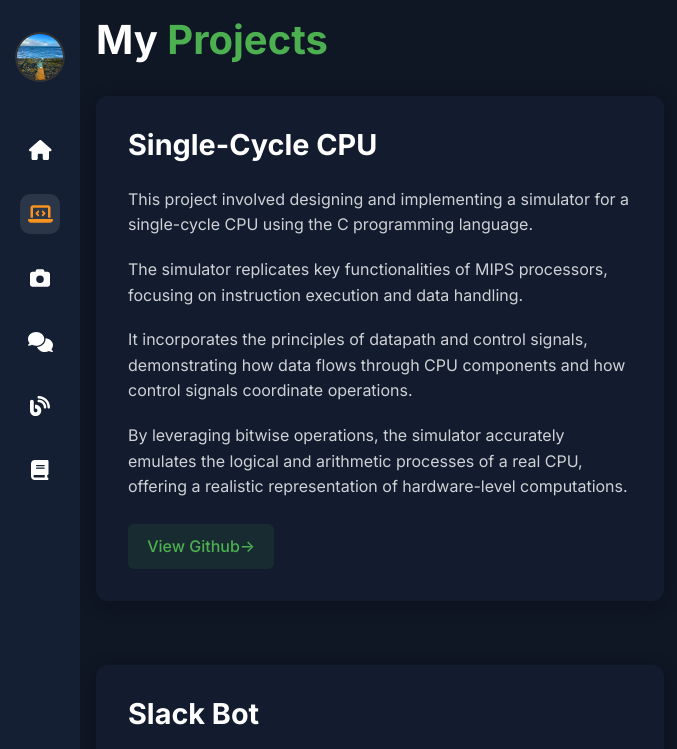
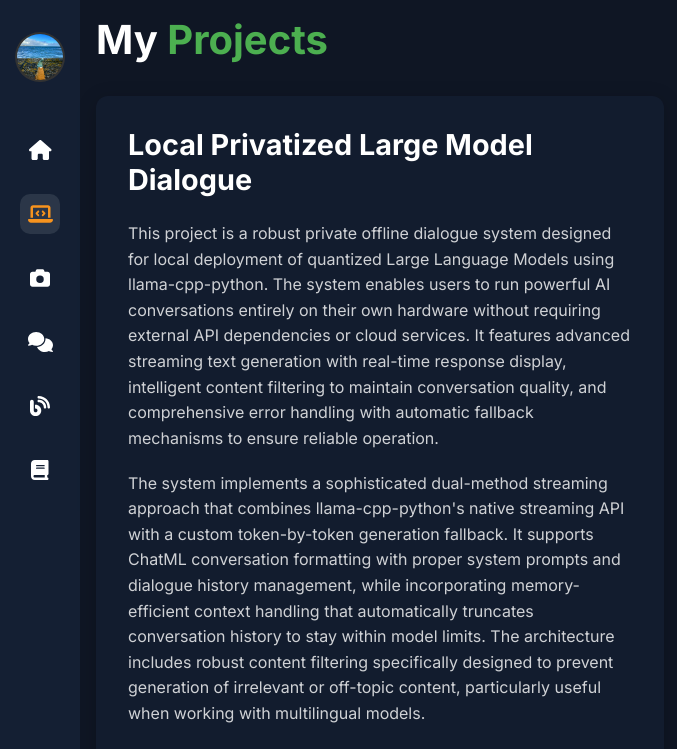
Before and after one commit to WillyOwl/personal_website, a React (Vite) app: page /projects in a window 1280 px wide. Shown: the top 749 px of the page, without its empty margins (0-677 px from the left). Built offline with nearby package versions, Linux system fonts and the light colour scheme; the HTML template or start-up script is replaced by a standard one.

Commit message:
Update the recent project

```diff
--- a/src/pages/ProjectsPage.tsx
+++ b/src/pages/ProjectsPage.tsx
@@ -95,23 +95,19 @@ const ProjectsPage: React.FC = () => {
           <ProjectCard>
             <ProjectHeader>
 
-              <ProjectTitle>Single-Cycle CPU</ProjectTitle>
+              <ProjectTitle>Local Privatized Large Model Dialogue</ProjectTitle>
               <ProjectDescription>
                 <p>
-                  This project involved designing and implementing a simulator for a single-cycle CPU using the C programming language.
+                This project is a robust private offline dialogue system designed for local deployment of quantized Large Language Models using llama-cpp-python. The system enables users to run powerful AI conversations entirely on their own hardware without requiring external API dependencies or cloud services. It features advanced streaming text generation with real-time response display, intelligent content filtering to maintain conversation quality, and comprehensive error handling with automatic fallback mechanisms to ensure reliable operation.
                 </p>
                 <p>
-                  The simulator replicates key functionalities of MIPS processors, focusing on instruction execution and data handling.
+                The system implements a sophisticated dual-method streaming approach that combines llama-cpp-python's native streaming API with a custom token-by-token generation fallback. It supports ChatML conversation formatting with proper system prompts and dialogue history management, while incorporating memory-efficient context handling that automatically truncates conversation history to stay within model limits. The architecture includes robust content filtering specifically designed to prevent generation of irrelevant or off-topic content, particularly useful when working with multilingual models.
                 </p>
                 <p>
-                  It incorporates the principles of datapath and control signals, demonstrating how data flows through CPU components and how control signals coordinate operations.
-                </p>
-                <p>
-                  By leveraging bitwise operations, the simulator accurately emulates the logical and arithmetic processes of a real CPU,
-                  offering a realistic representation of hardware-level computations.
+                The tech stack consists of Python for core development, llama-cpp-python for model inference and GPU acceleration, and support for GGUF quantized models from popular families including Qwen, LLaMA, Mistral, and OpenChat. The system offers flexible configuration options for temperature control, context size adjustment, and GPU layer offloading, making it adaptable to various hardware configurations from modest laptops to high-performance workstations. This privacy-first approach ensures complete data sovereignty while delivering sophisticated AI assistance capabilities.
                 </p>
               </ProjectDescription>
-              <ProjectButton href="https://github.com/WillyOwl/SE230-231-Computer-Organization/tree/main/Lab/1st%20lab" target="_blank" rel="noopener noreferrer">
+              <ProjectButton href="https://github.com/WillyOwl/Local_LLM" target="_blank" rel="noopener noreferrer">
                 View Github <span>→</span>
               </ProjectButton>
             </ProjectHeader>
```
